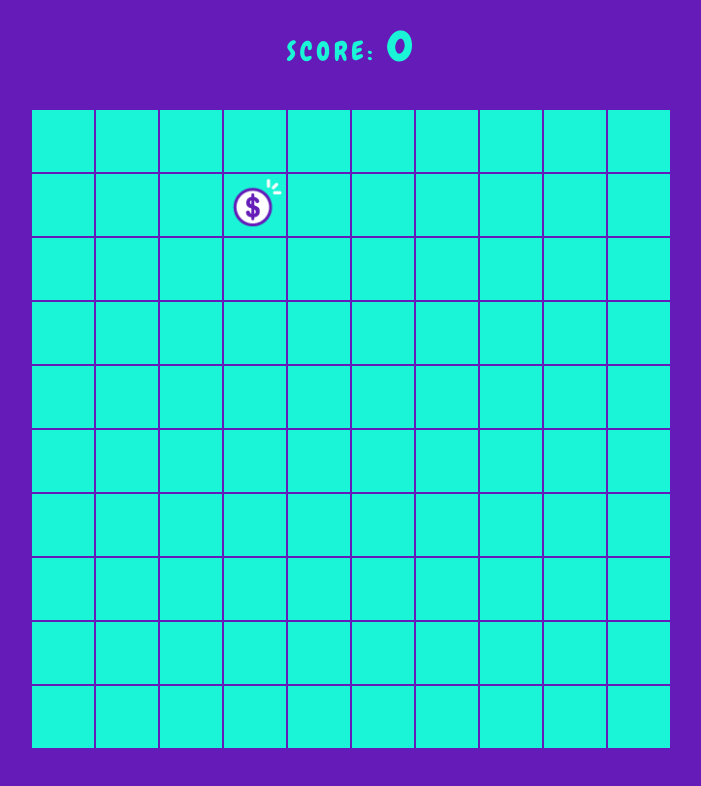
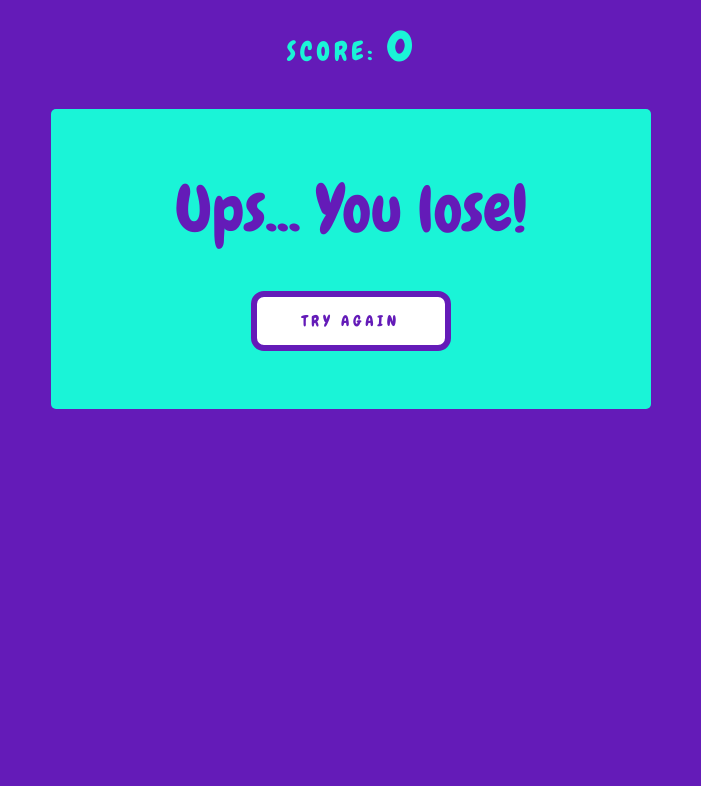
Before and after one commit to kingasieminiak/JavaScript-game, a website: page index.html in a window 1280 px wide. Shown: the whole page, without its empty margins (289-990 px from the left). Drawn offline with Linux system fonts and the light colour scheme.

Commit message:
Dodałam warunek do funkcji moveFurry

```diff
--- a/css/style.css
+++ b/css/style.css
@@ -6,6 +6,7 @@ body {
     margin: 0;
     padding: 0;
     background-color: #641bb8;
+    font-family: 'Chewy', cursive;
 }
 
 section#score {
@@ -35,7 +36,6 @@ section#score div {
   padding: 0.2em;
   color: rgba(26,244,215,1);
   /*text-shadow: 3px 1px rgba(255,255,255,0.9);*/
-  font-family: 'Chewy', cursive;
   letter-spacing: 4px;
   font-size: 26px;
   margin: 0.6em auto;
@@ -59,23 +59,55 @@ section#score strong{
 }
 
 section#over {
-  position: fixed;
+  width: 600px;
+  height: 300px;
+  border-radius: 5px;
+  margin: 0 auto;
+  padding: 10px;
+  background-color: #1AF4D7;
+}
+
+section#over div {
   width: 100%;
   height: 100%;
-  left: 0;
-  top: 0;
-  z-index: 1;
-  padding: 10px;
-  background-color: rgba(255, 255, 0, 0.75);
+  display: flex;
+  justify-content: center;
+  flex-direction: column;
+  align-items: center;
+  /*display: inline-block;*/
+  /*text-align: center;*/
+  color: #641bb8;
+  font-size: 4em;
 }
 
-section#over pre {
-  display: inline-block;
-  width: 100%;
-  text-align: center;
-  font-size: 10px;
-  font-weight: bolder;
-  color: brown;
+section#over div p{
+  padding-bottom: 40px;
+  margin: 0;
+}
+
+button{
+  width: 200px;
+  height: 60px;
+  color: #641bb8;
+  font-size: 15px;
+  font-family: 'Chewy', cursive;
+  letter-spacing: 4px;
+  background-color: white;
+  border: 6px solid #641bb8;
+  border-radius: 13px;
+  /*box-shadow: 6px 6px rgba(255,255,255,0.9);*/
+}
+
+button:hover{
+  cursor: pointer;
+  text-transform: uppercase;
+  user-select: none;
+  transform: translate3d(0.6em, -0.6em, 0);
+  transition: transform 240ms cubic-bezier(0.175, 0.885, 0.320, 1.275);
+  transition-delay: 10ms;
+  box-shadow: -17px 17px 0px -1px #641bb8;
+
+
 }
 
 .invisible {
--- a/index.html
+++ b/index.html
@@ -123,7 +123,10 @@
 
 
   <section id='over' class='invisible'>
-
+    <div>
+      <p>Ups... You lose!</p>
+      <button type="button" name="button">TRY AGAIN</button>
+    </div>
   </section>
 
   <script src='js/out.js'></script>
--- a/js/out.js
+++ b/js/out.js
@@ -73,7 +73,7 @@
 var Furry = function(){
   this.x = 0;
   this.y = 0;
-  this.direction = "right";
+  this.direction = "bottom";
 }
 
 var Coin = function(){
@@ -118,15 +118,16 @@ var Game = function(){
         this.furry.y += 1;
     };
 
-    this.gameOver();
-    this.showFurry();
-    this.checkCoinCollision();
+    if(!this.gameOver()){
+      this.checkCoinCollision();
+      this.showFurry();
+    }
   };
   // problem z zapisem w tej funkcji
   this.startGame = function(){
 
     var self = this;
-    self.idSetInterval = setInterval( function(){
+    this.idSetInterval = setInterval( function(){
       self.moveFurry();
     }, 250);
   };
@@ -169,10 +170,14 @@ var Game = function(){
     if ( (this.furry.x < 0 || this.furry.x > 9) || (this.furry.y < 0 || this.furry.y > 9) ){
 
       clearInterval(this.idSetInterval);
-      this.hideVisibleFurry();
+      //this.hideVisibleFurry();
 
+      document.getElementById("board").classList.add("invisible");
       var gameOverScores = document.getElementById("over");
       gameOverScores.classList.remove("invisible");
+      return true;
+    }else{
+      return false;
     };
   };
 };
```
Also changed, not shown: js/app.js (+11 -6 lines).
